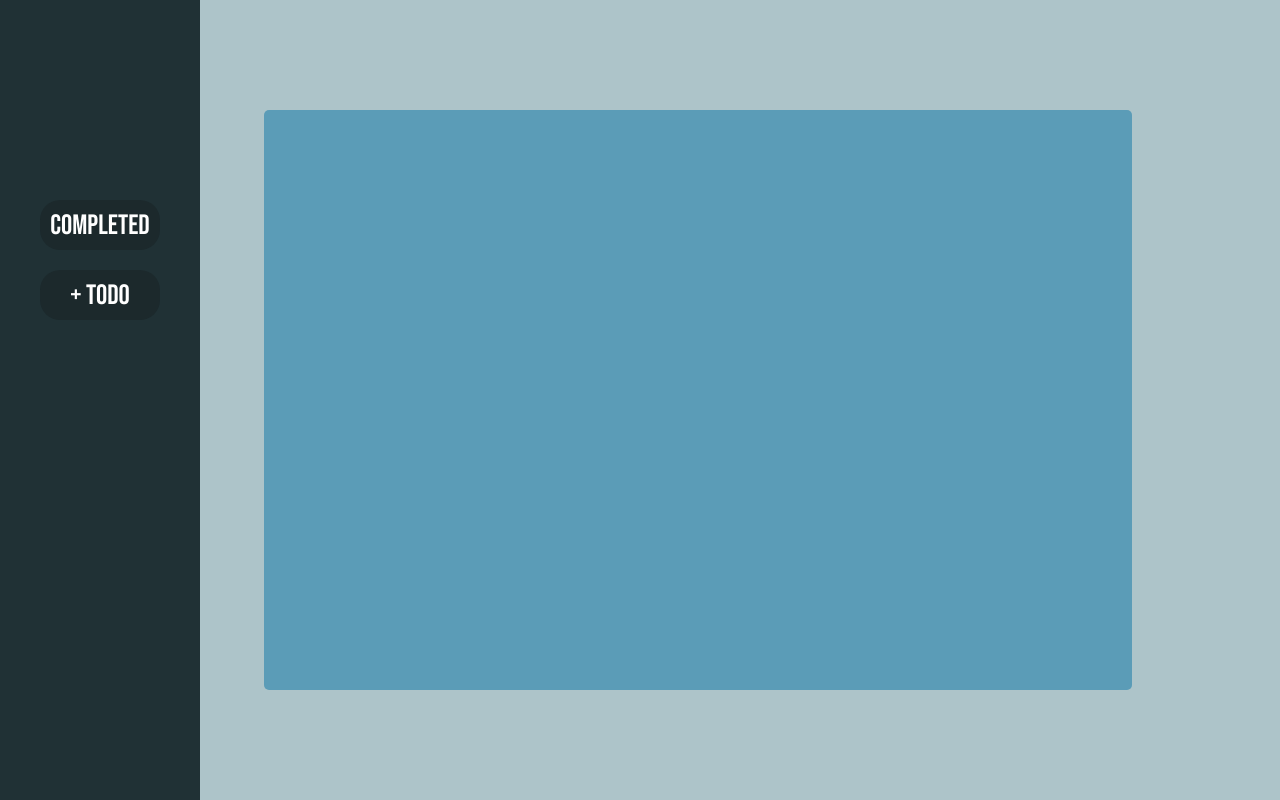
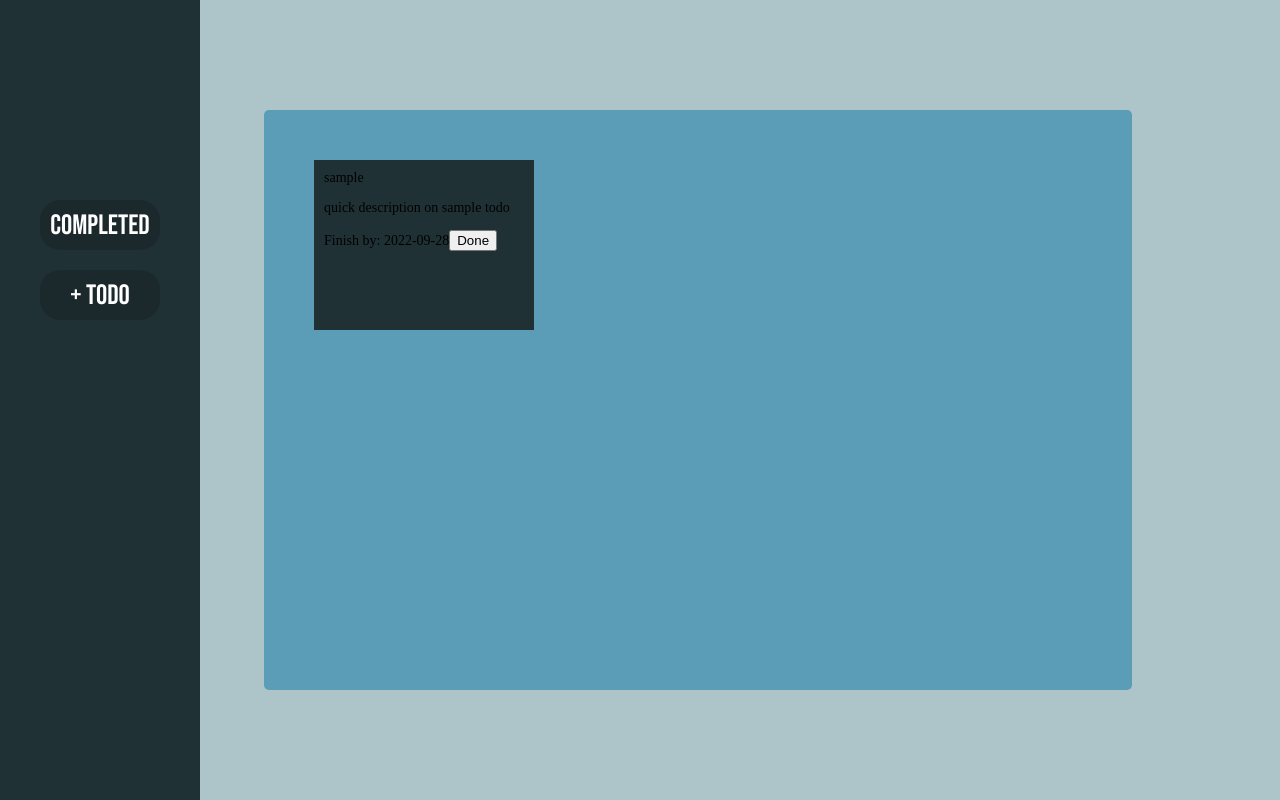
Before and after one commit to luvie23/Todo-list, a website built with webpack: page dist/index.html in a window 1280 px wide. Built offline with nearby package versions, Linux system fonts and the light colour scheme.

Commit message:
add function to initialize existing cards on the board

```diff
--- a/src/index.js
+++ b/src/index.js
@@ -2,12 +2,12 @@ import './style.css';
 
 import todoBoard from './todoBoard';
 import todoForm from './todoform';
-import {submitTodo } from './todo';
-
+import {submitTodo,initialize } from './todo';
 
 
 todoBoard()
 
+initialize()
 document.getElementById('addTodo').addEventListener('click',function(){
     this.disabled = true;
     todoForm()
--- a/src/style.css
+++ b/src/style.css
@@ -47,7 +47,7 @@ body{
 
     width: 200px;
     height: 150px;
-    background-color: antiquewhite;
+    background-color: #203135;
     padding: 10px;
     overflow-wrap: break-word;
 }
--- a/src/todo.js
+++ b/src/todo.js
@@ -7,10 +7,17 @@ function createTodo(title, description, dueDate){
     return {title, description, dueDate}
 }
 
+const sample = createTodo('sample', 'quick description on sample todo', '2022-09-28')
+
+todos.push(sample);
+
 function submitTodo(){
     let title = document.getElementById('title');
     let description = document.getElementById('description');
     let dueDate = document.getElementById('dueDate');
+
+    //sample todo
+
 
 
     if (title.value === '' || description.value ==='' || dueDate.value === ''){
@@ -29,6 +36,10 @@ function remove(index){
     console.log(done)
 }
 
+function initialize(){
+    createCards(todos)
+}
 
 
-export {submitTodo, remove}
+
+export {submitTodo, remove, initialize}
--- a/src/todoBoard.js
+++ b/src/todoBoard.js
@@ -1,4 +1,5 @@
 import sidebar from './sidebar';
+
 
 
 export default function todoBoard(){
```
Also changed, not shown: dist/main.js.
